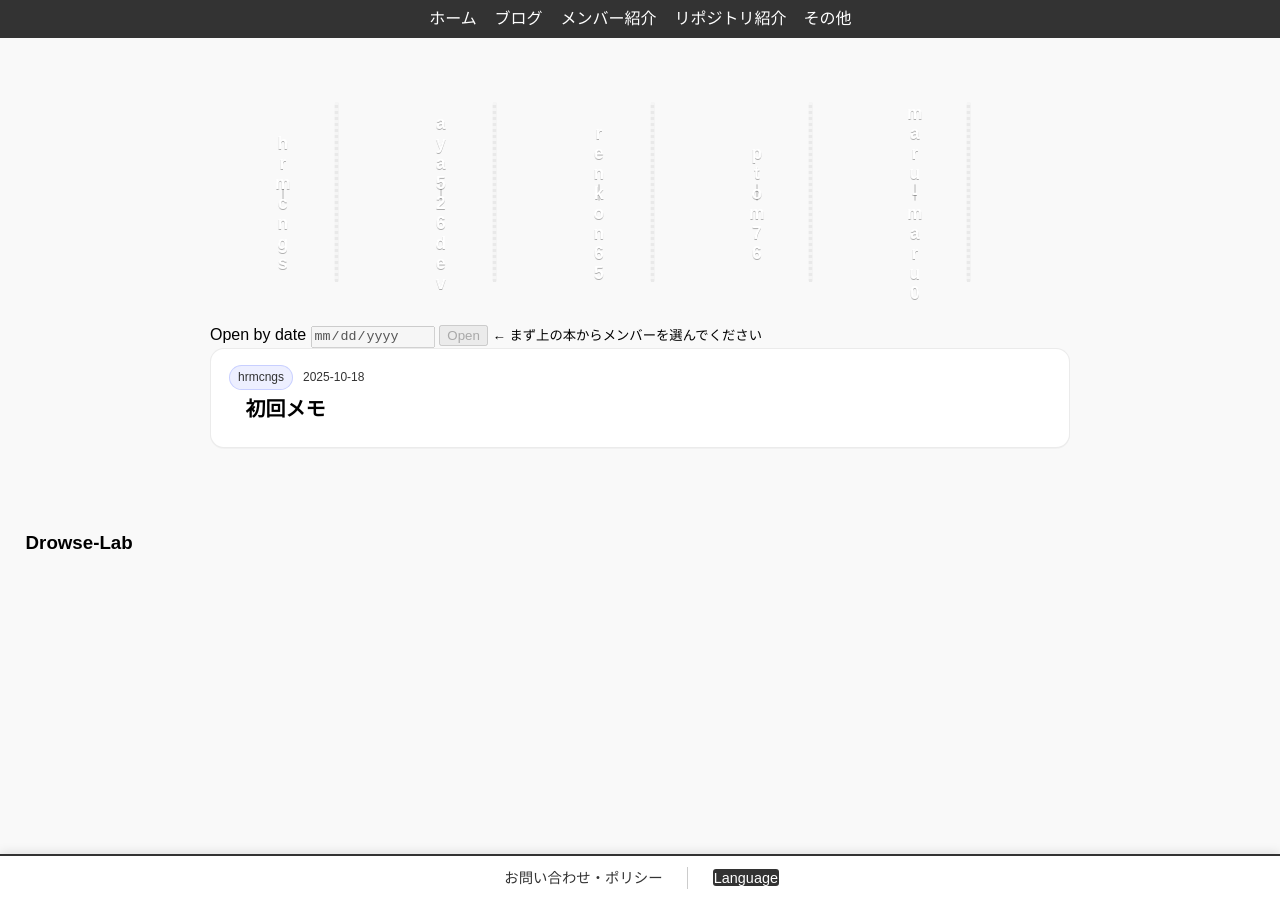
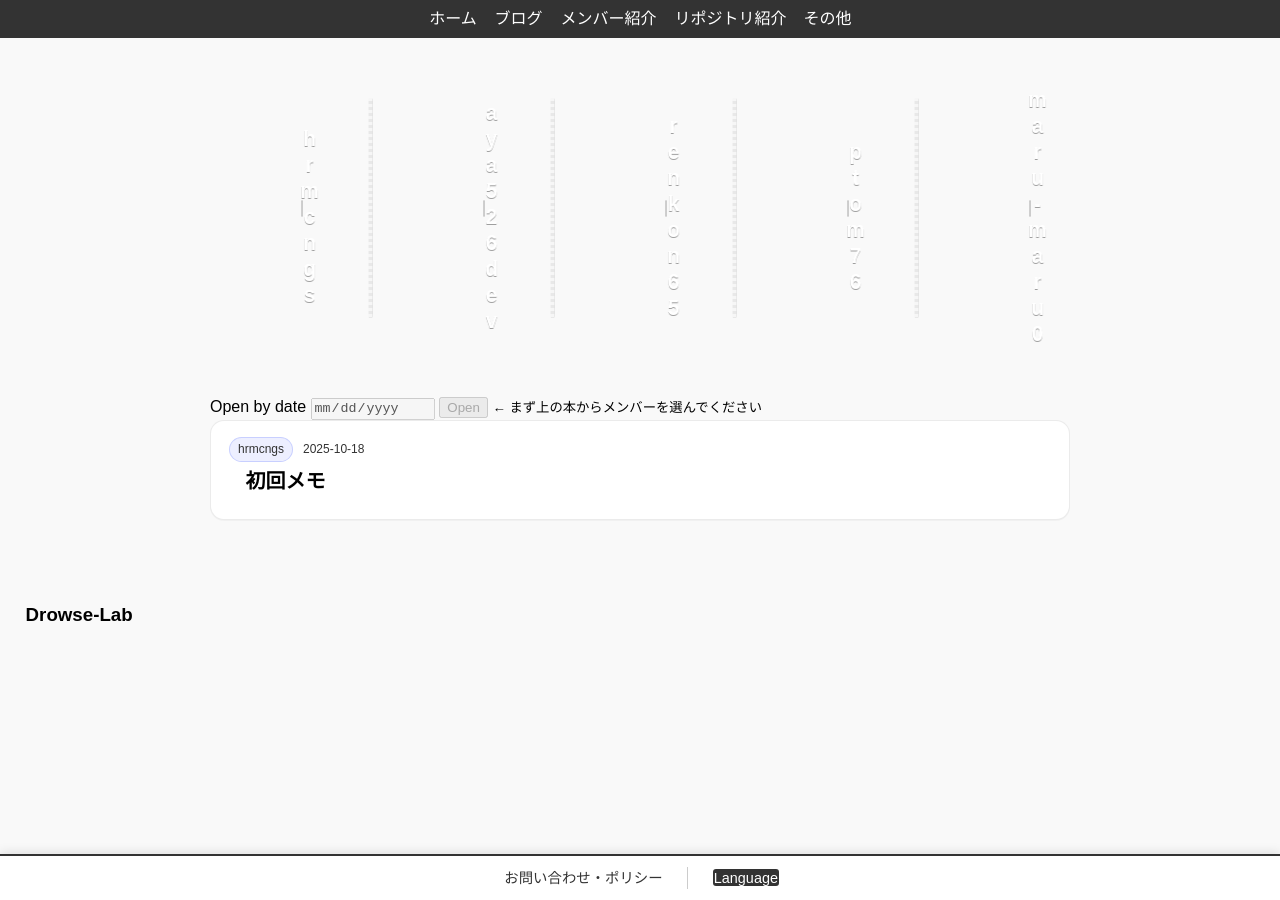
Before and after one commit to Drowse-Lab/Drowse-Lab, a Jekyll site: the page built from diary/index.html, in a window 1280 px wide. Built offline with Jekyll 4.4.1, drawn with Linux system fonts in a browser that asks for light colours; nearby versions of some CDN libraries; some web fonts are replaced; a style sheet for code colours, icons or effects is not loaded.

Commit message:
テスト

```diff
--- a/assets/css/diary.css
+++ b/assets/css/diary.css
@@ -131,98 +131,79 @@
   .diary.container { margin-top: 36px; }
   .diary-link { padding: 14px 14px; }
 }
-/* ===== 3D Book Shelf（hoverで前に出る） ===== */
-.book-shelf {
-  perspective: 1200px;
-  -webkit-perspective: 1200px;
-  margin: 24px auto 18px;
-  max-width: 980px;
-  padding: 0 12px;
+/* ===== 3D Book Shelf ===== */
+.book-shelf{
+  perspective: 900px;
+  -webkit-perspective: 900px;
+  perspective-origin: 50% 30%;
+  margin: 28px auto 10px;
+  max-width: 1120px;
+  padding: 0 16px;
 }
-.shelf-rail {
+.shelf-rail{
   display: grid;
   grid-auto-flow: column;
-  grid-auto-columns: minmax(110px, 140px);
-  gap: 18px;
+  grid-auto-columns: 160px;          /* ← 1冊の幅 */
+  gap: 22px;
   overflow-x: auto;
-  padding: 16px 6px 22px;
+  overflow-y: visible;                /* ← 前に出た本を切らない */
+  padding: 12px 6px 26px;
+  min-height: 260px;                  /* ← 見える高さを確保 */
   scrollbar-width: thin;
 }
 
 /* 1冊 */
-.book {
-  position: relative;                    /* 厚みの基準 */
+.book{
+  position: relative;
+  width: 140px;                       /* ← 大きく */
+  height: 220px;                      /* ← 大きく */
   appearance: none; border: 0; background: transparent;
-  width: 110px; height: 180px;           /* ← 背表紙サイズ */
   cursor: pointer; outline: none;
-  transform: translateZ(0) rotateY(-20deg);
-  -webkit-transform: translateZ(0) rotateY(-20deg);
+  transform: translateZ(0) rotateY(-18deg);
+  -webkit-transform: translateZ(0) rotateY(-18deg);
   transform-style: preserve-3d;
   -webkit-transform-style: preserve-3d;
   transition: transform .18s ease, filter .18s ease;
   will-change: transform;
 }
 .book:hover,
-.book.active {
-  transform: translateZ(42px) rotateY(0deg);
-  -webkit-transform: translateZ(42px) rotateY(0deg);
-  filter: drop-shadow(0 12px 18px rgba(0,0,0,.22));
-  z-index: 3;                            /* 前に出たら上に */
+.book.active{
+  transform: translateZ(90px) scale(1.06) rotateY(0deg); /* ← ぐっと前へ */
+  -webkit-transform: translateZ(90px) scale(1.06) rotateY(0deg);
+  filter: drop-shadow(0 16px 24px rgba(0,0,0,.28));
+  z-index: 10;
 }
 
-/* 背表紙（カラー可変） */
+/* 背表紙 */
 .book-spine{
   position: relative;
   width: 100%; height: 100%;
-  border-radius: 12px;
-  /* HSLの色相だけ変える：--h はJSで設定 */
+  border-radius: 14px;
   --h: 220;
   background:
-    linear-gradient(180deg, rgba(255,255,255,.10), rgba(0,0,0,.10)),
-    linear-gradient(135deg, hsl(var(--h) 60% 70%) 0%, hsl(var(--h) 70% 55%) 100%);
-  border: 1px solid rgba(0,0,0,.14);
+    linear-gradient(180deg, rgba(255,255,255,.10), rgba(0,0,0,.14)),
+    linear-gradient(135deg, hsl(var(--h) 70% 62%) 0%, hsl(var(--h) 80% 50%) 100%);
+  border: 1px solid rgba(0,0,0,.18);
 }
 
 /* 小口（厚み） */
 .book::before{
-  content:"";
-  position:absolute; left:100%; top:0;
-  width: 10px; height: 100%;
+  content:""; position:absolute; left:100%; top:0;
+  width: 12px; height: 100%;
   transform: rotateY(90deg);
   -webkit-transform: rotateY(90deg);
   transform-origin: left; -webkit-transform-origin: left;
-  background: repeating-linear-gradient(180deg,#f5f5f5 0 3px,#e9e9e9 3px 6px);
+  background: repeating-linear-gradient(180deg,#f6f6f6 0 3px,#e8e8e8 3px 6px);
   border-right: 1px solid rgba(0,0,0,.12);
   border-radius: 2px;
 }
 
-/* 上下の“化粧” */
-.book-spine::before,
-.book-spine::after{
-  content:"";
-  position:absolute; left:8px; right:8px; height:6px;
-  border-radius: 999px;
-  background: linear-gradient(90deg, rgba(0,0,0,.12), rgba(255,255,255,.35), rgba(0,0,0,.12));
+/* 縦組みタイトル（見やすく） */
+.book-title{
+  position:absolute; inset: 16px 8px;
+  display:flex; flex-direction:column; align-items:center; justify-content:center;
+  gap: 4px;
+  font-weight: 900; letter-spacing:.02em;
+  color:#fff; text-shadow: 0 1px 0 rgba(0,0,0,.36);
 }
-.book-spine::before{ top:8px; }
-.book-spine::after{  bottom:8px; }
-
-/* 縦書きのユーザー名（1文字ずつ） */
-.book-title{
-  position:absolute; top:18px; bottom:18px; left:0; right:0;
-  display:flex; flex-direction:column; align-items:center; justify-content:center;
-  gap: 2px;
-  font-weight: 800; letter-spacing:.04em;
-  color: #fff; text-shadow: 0 1px 0 rgba(0,0,0,.30);
-}
-.book-title .ch{
-  display:block;
-  font-size: 18px;           /* 文字サイズ */
-  line-height: 1;
-  transform: translateZ(1px); /* ちょい前に */
-}
-
-/* ダーク時の微調整（サイトが暗色ベースの場合） */
-@media (prefers-color-scheme: dark){
-  .book-spine{ border-color: rgba(255,255,255,.12); }
-}
+.book-title .ch{ font-size: 22px; line-height: 1; transform: translateZ(1px); }
```
Also changed, not shown: _layouts/diary-entry.html (+86 -4 lines).
